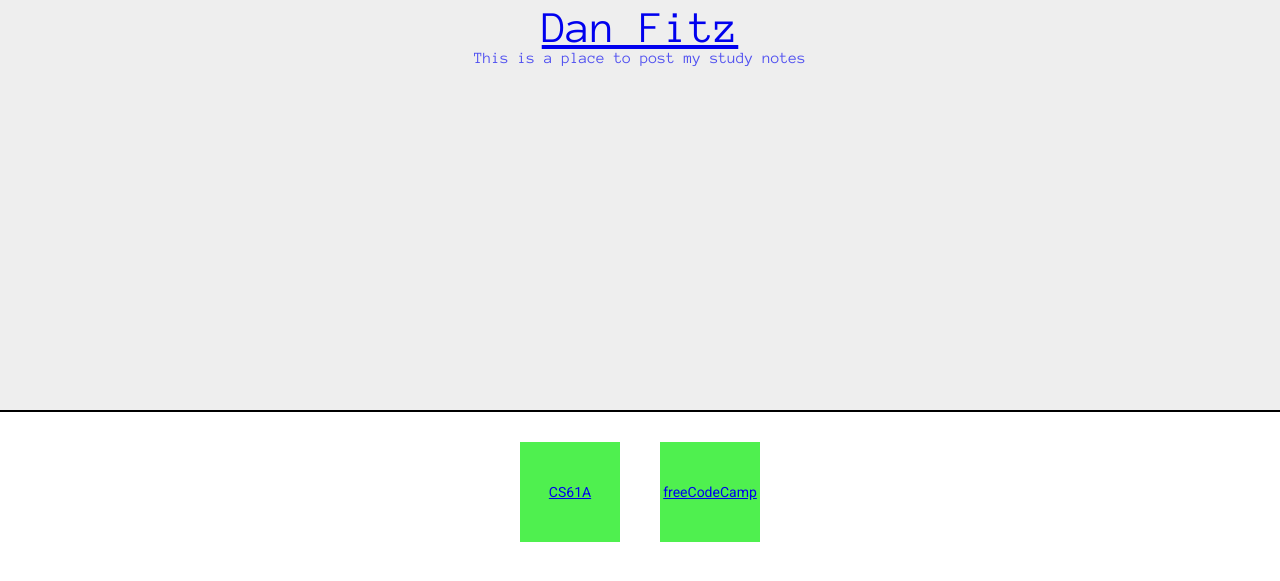
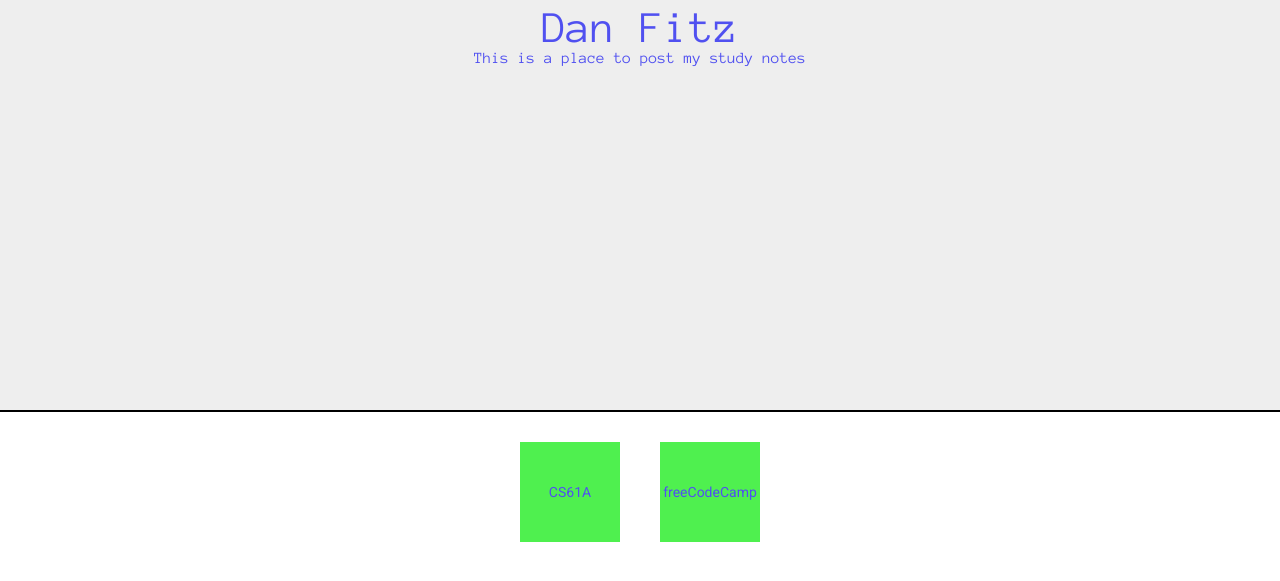
Before and after one commit to danfitz/danielfitz.github.io, a Jekyll site: the page built from index.html, in a window 1280 px wide. Shown: the top 581 px of the page. Built offline with Jekyll 4.4.1, drawn with Linux system fonts in a browser that asks for light colours.

Commit message:
Update main.css

```diff
--- a/css/main.css
+++ b/css/main.css
@@ -50,3 +50,12 @@ main {
 .boxItem:hover {
   box-shadow: 0 0 5px 5px #4FF04F;
 }
+
+a, a:visited {
+  text-decoration: none;
+  color: #5050F0;
+}
+
+a:hover {
+  text-shadow: 0 0 2px #5050F0;
+}
```
